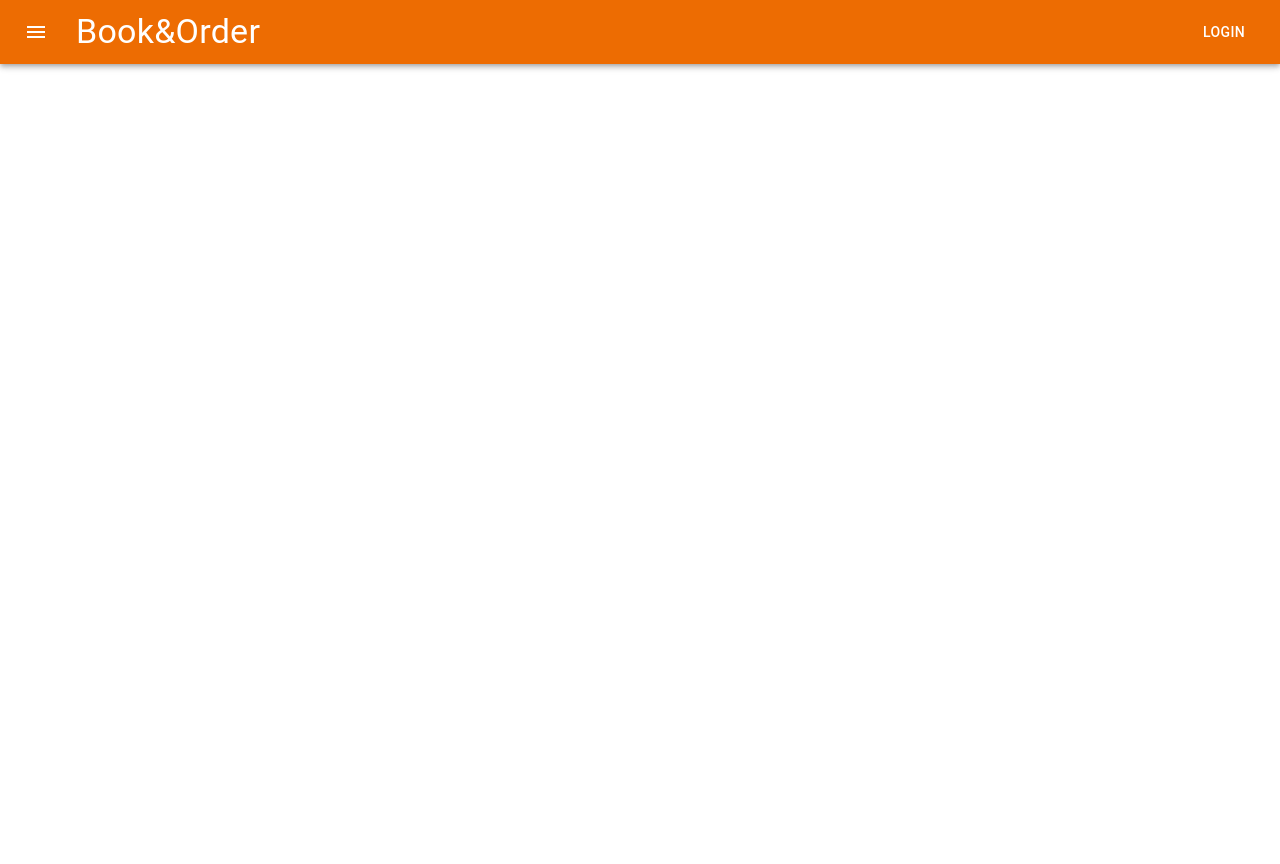
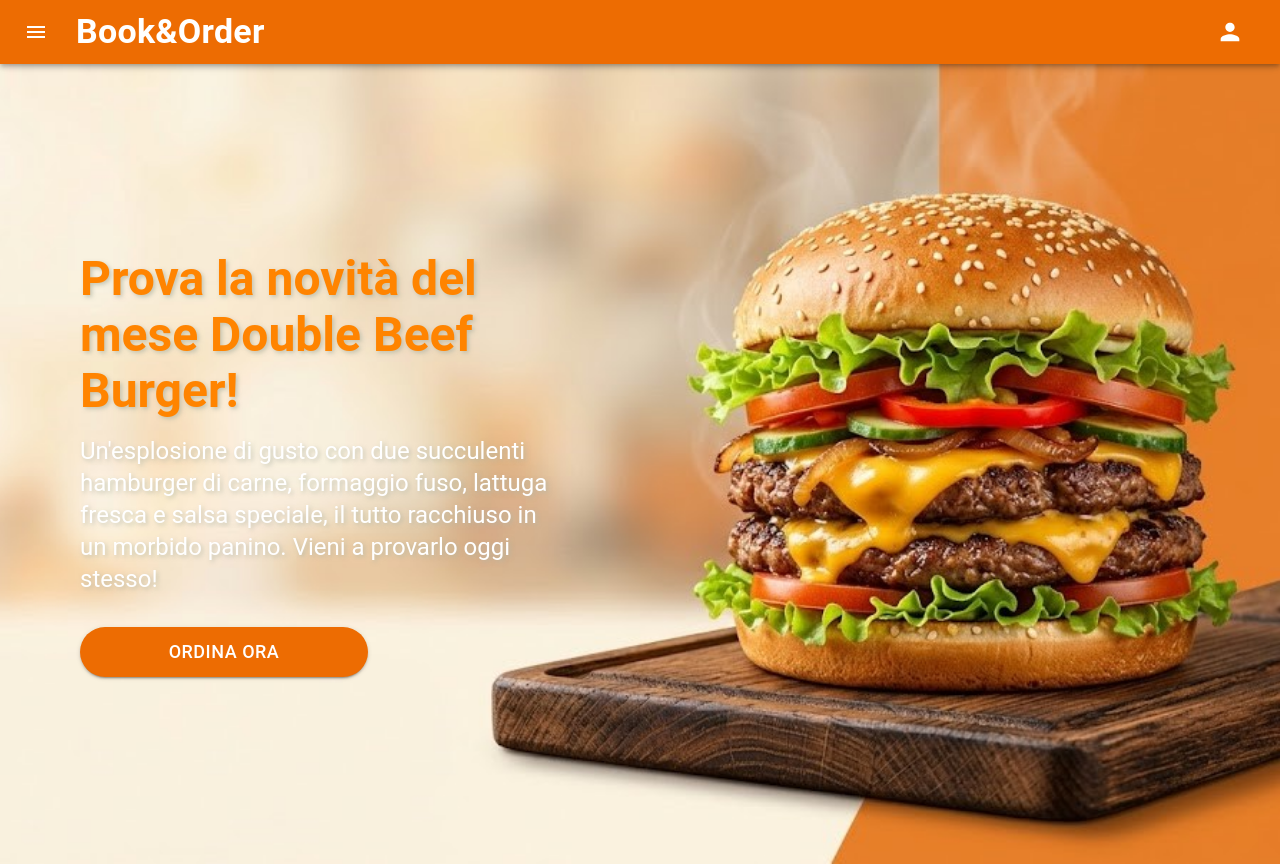
Before and after one commit to Giova0417/bookorder, a React (Create React App) app in the folder frontend/: page / in a window 1280 px wide. Before the commit the page ends 800 px from the top, so only its background shows below. Built offline with nearby package versions, Linux system fonts and the light colour scheme.

Commit message:
Body inserito

```diff
--- a/frontend/src/App.css
+++ b/frontend/src/App.css
@@ -1,38 +1,9 @@
+body{
+  margin : 0;
+  padding : 0;
+  background-color: #f5f5f5;
+  font-family: 'Roboto', sans-serif;
+}
 .App {
   text-align: center;
 }
-
-.App-logo {
-  height: 40vmin;
-  pointer-events: none;
-}
-
-@media (prefers-reduced-motion: no-preference) {
-  .App-logo {
-    animation: App-logo-spin infinite 20s linear;
-  }
-}
-
-.App-header {
-  background-color: #282c34;
-  min-height: 100vh;
-  display: flex;
-  flex-direction: column;
-  align-items: center;
-  justify-content: center;
-  font-size: calc(10px + 2vmin);
-  color: white;
-}
-
-.App-link {
-  color: #61dafb;
-}
-
-@keyframes App-logo-spin {
-  from {
-    transform: rotate(0deg);
-  }
-  to {
-    transform: rotate(360deg);
-  }
-}
--- a/frontend/src/App.js
+++ b/frontend/src/App.js
@@ -1,10 +1,14 @@
 
 import './App.css';
 import Navbar from './components/Navbar';
+import Body from './components/Body';
 
 function App() {
   return (
-    <Navbar/>
+    <>
+      <Navbar/>
+    <Body/>
+    </>
       );
 }
 
--- /dev/null
+++ b/frontend/src/components/Body.js
@@ -0,0 +1,43 @@
+import React from 'react';
+import { Box, Typography, Button } from '@mui/material';
+import photoBody from '../assets/BodyPng.jpg';
+
+function Body() {
+  return (
+    <Box
+      sx={{
+        width: '100%',
+        height: '100vh',
+        backgroundImage: `url(${photoBody})`,
+        backgroundSize: 'cover',
+        backgroundPosition: 'center',
+        display: 'flex',
+        alignItems: 'center',
+        color: '',
+      }}
+    >
+      {/* Niente Container — usiamo Box diretto con paddingLeft fisso */}
+      <Box
+        sx={{
+          maxWidth: '480px',
+          paddingLeft: { xs: '24px', md: '80px' },
+          paddingRight: '24px',
+        }}
+      >
+        <Typography variant="h3" sx={{ fontWeight: 'bold', mb: 2, color: '#ff8400' ,textShadow: '2px 2px 4px rgba(176, 181, 164, 0.7)'}}>
+          Prova la novità del mese Double Beef Burger!
+        </Typography>
+        <Typography variant="h5" sx={{ mb: 4, color: '#ffffff' , textShadow: '2px 2px 4px rgba(176, 181, 164, 0.7)'}}>
+          Un'esplosione di gusto con due succulenti hamburger di carne, formaggio fuso,
+          lattuga fresca e salsa speciale, il tutto racchiuso in un morbido panino.
+          Vieni a provarlo oggi stesso!
+        </Typography>
+        <Button variant="contained" color="warning"  sx={{ height: '50px', width: '60%', borderRadius: '300px', fontSize: '18px' }}>
+          Ordina Ora
+        </Button>
+      </Box>
+    </Box>
+  );
+}
+
+export default Body;
--- a/frontend/src/components/Navbar.js
+++ b/frontend/src/components/Navbar.js
@@ -1,27 +1,25 @@
 import React from 'react';
 // Importiamo Material UI
-import { AppBar, Toolbar, Typography, Button, IconButton } from '@mui/material';
+import { AppBar, Toolbar, Typography,IconButton } from '@mui/material';
 import MenuIcon from '@mui/icons-material/Menu';
+import PersonIcon from '@mui/icons-material/Person';
 
 function Navbar() {
   return (
     // AppBar Piazzata in alto che conterrà altri elementi
-    <AppBar position="static" color="warning">
+    <AppBar position="sticky" color="warning">
       <Toolbar>
-
         {/* L'icona del menu a sinistra */}
         <IconButton size="large" edge="start" color="inherit"  sx={{ mr: 2 }}>
           <MenuIcon />
         </IconButton>
-
-
-        <Typography variant="h4" component="div" sx={{ flexGrow: 5 }}>
+        <Typography variant="h4" component="div" sx={{ flexGrow: 1, fontWeight: 'bold' }}>
           Book&Order
         </Typography>
-
         {/* Il pulsante di Login a destra */}
-        <Button color="inherit">Login</Button>
-
+        <IconButton color="inherit" size='large' >
+         <PersonIcon sx={{ fontSize: 28 }}/>
+        </IconButton>
       </Toolbar>
     </AppBar>
   );
```
Also changed, not shown: frontend/src/assets/BodyPng.jpg (added).
